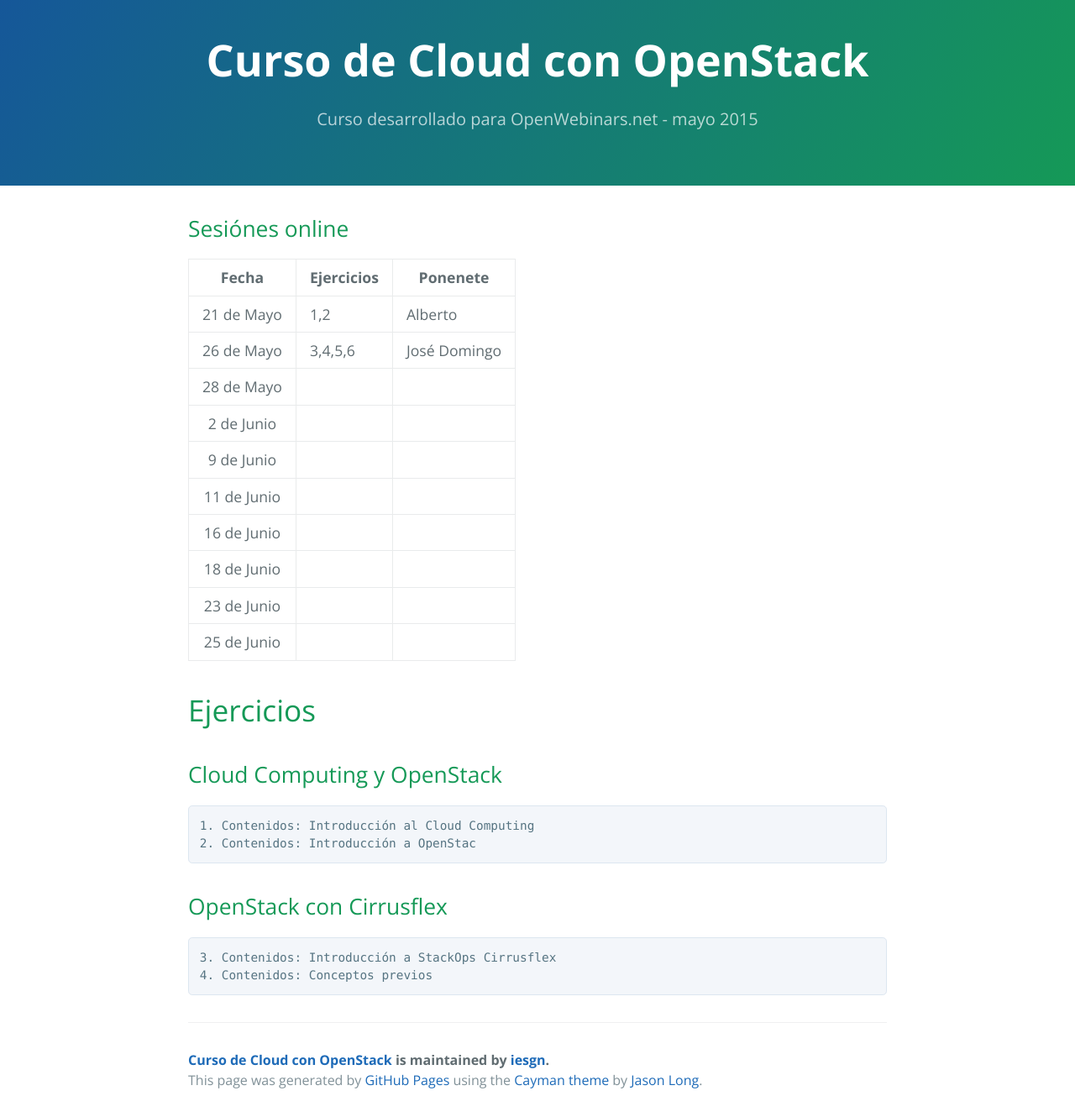
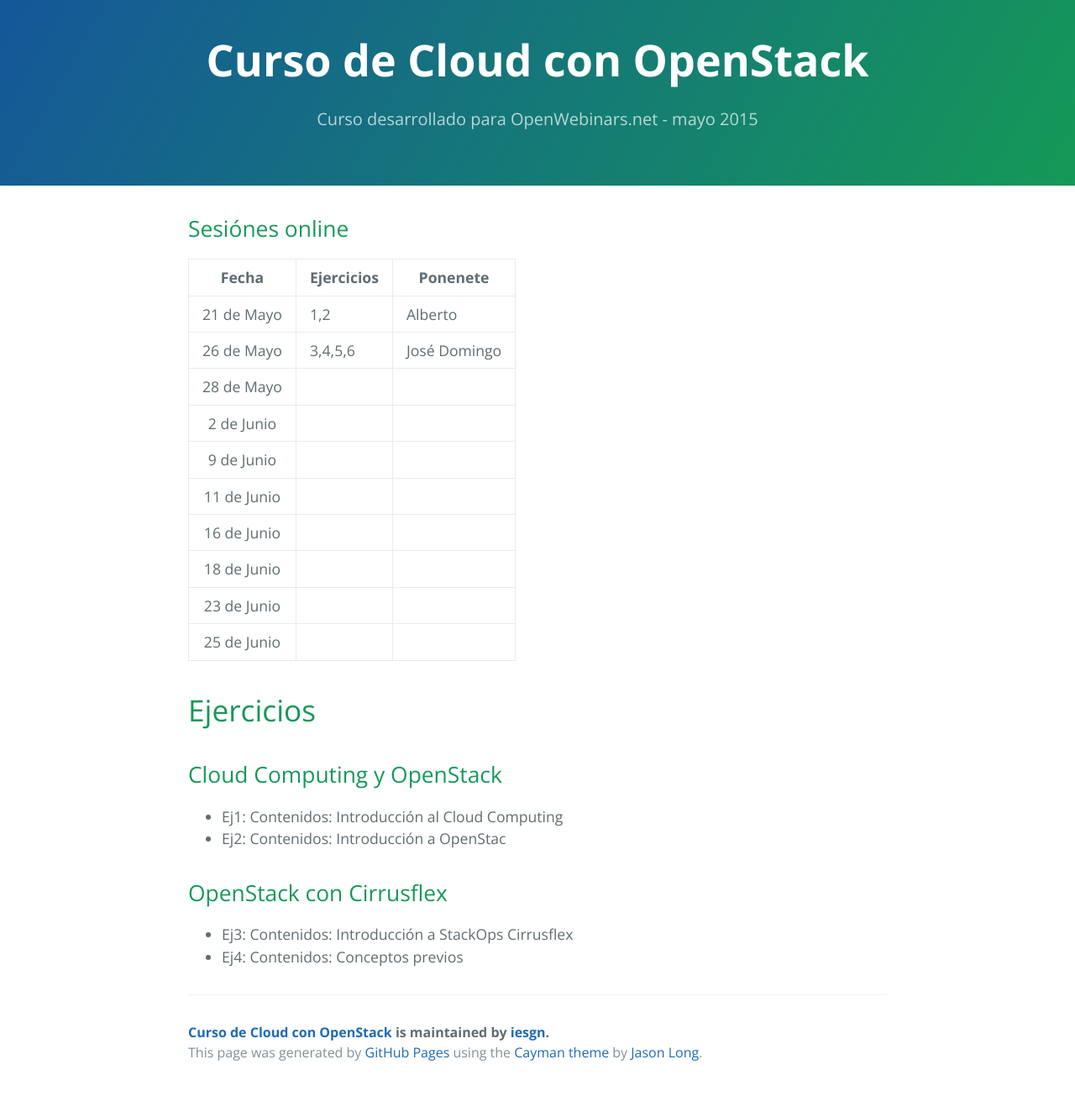
Before and after one commit to iesgn/ow1, a Jekyll site: the page built from curso/sesion.md, in a window 1280 px wide. Shown: the whole page at 84% size. Built offline with Jekyll 4.4.1, drawn with Linux system fonts in a browser that asks for light colours; after the commit the page ends 1297 px from its top, so only the background shows below that.

Commit message:
Descripción de actividades

```diff
--- a/curso/sesion.md
+++ b/curso/sesion.md
@@ -20,10 +20,10 @@ tittle: Sesiónes online
 
 ##Cloud Computing y OpenStack
 
-	1. Contenidos: Introducción al Cloud Computing
-	2. Contenidos: Introducción a OpenStac
+* Ej1: Contenidos: Introducción al Cloud Computing
+* Ej2: Contenidos: Introducción a OpenStac
 
 ## OpenStack con Cirrusflex
 
-	3. Contenidos: Introducción a StackOps Cirrusflex
-	4. Contenidos: Conceptos previos
+* Ej3: Contenidos: Introducción a StackOps Cirrusflex
+* Ej4: Contenidos: Conceptos previos
```
